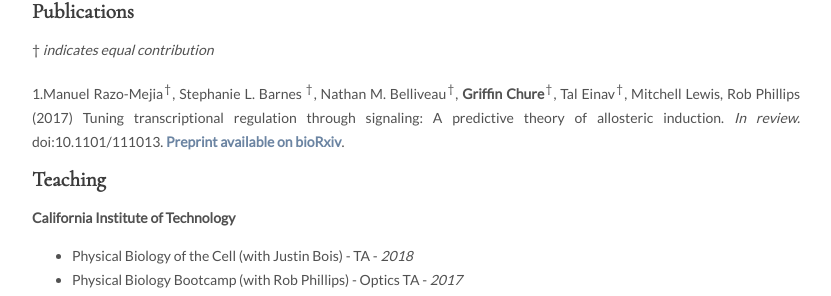
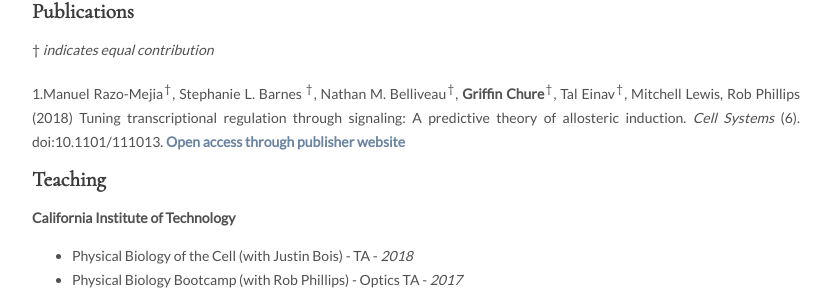
Before and after one commit to gchure/gchure.github.io, a Jekyll site: the page built from menu/02_cv.md, in a window 1280 px wide. Shown: the part 771-1067 px from the top of the page, without its empty margins (224-1055 px from the left). Built offline with Jekyll 4.4.1, drawn with Linux system fonts in a browser that asks for light colours; nearby versions of some CDN libraries.

Commit message:
Changed publication to the real version

```diff
--- a/_includes/cv.md
+++ b/_includes/cv.md
@@ -28,7 +28,7 @@ A.S. General Science (Biology Emphasis), Utah State University, *2009*
 † *indicates equal contribution*
 
 
-1.Manuel Razo-Mejia<sup>†</sup>, Stephanie L. Barnes <sup>†</sup>, Nathan M. Belliveau<sup>†</sup>, **Griffin Chure**<sup>†</sup>, Tal Einav<sup>†</sup>, Mitchell Lewis, Rob Phillips (2017) Tuning transcriptional regulation through signaling: A predictive theory of allosteric induction. *In review.* doi:10.1101/111013. [Preprint available on bioRxiv](http://www.biorxiv.org/content/early/2017/06/26/111013).
+1.Manuel Razo-Mejia<sup>†</sup>, Stephanie L. Barnes <sup>†</sup>, Nathan M. Belliveau<sup>†</sup>, **Griffin Chure**<sup>†</sup>, Tal Einav<sup>†</sup>, Mitchell Lewis, Rob Phillips (2018) Tuning transcriptional regulation through signaling: A predictive theory of allosteric induction. *Cell Systems* (6). doi:10.1101/111013. [Open access through publisher website](http://www.cell.com/cell-systems/fulltext/S2405-4712(18)30057-7)
 
 # Teaching
 **California Institute of Technology**
```
Also changed, not shown: 1 other file.
